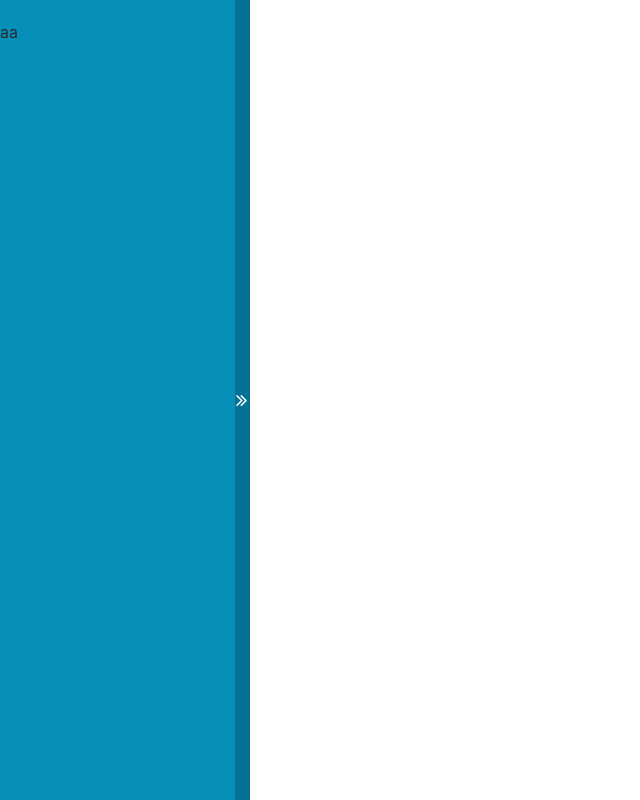
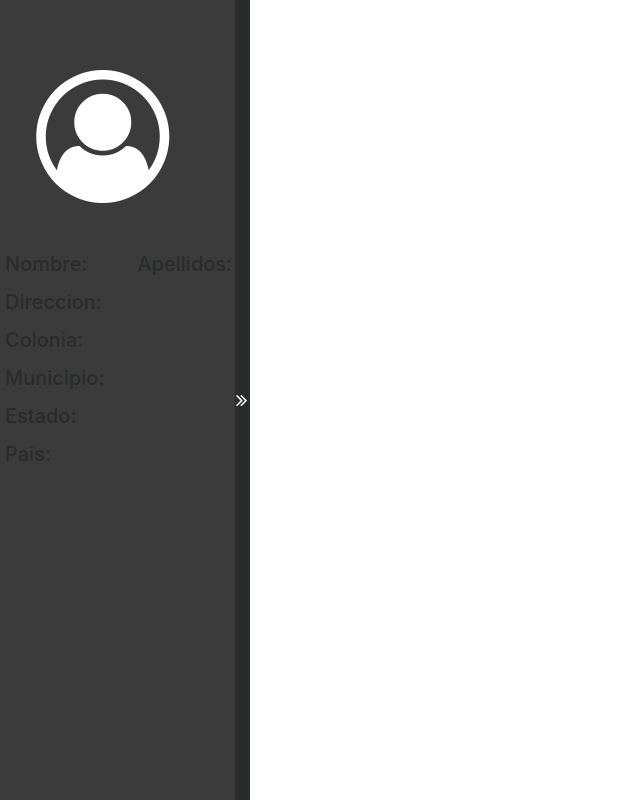
Before and after one commit to diegomjasso/MyWashCar, a Django app: page /dashboard/ in a window 1280 px wide. Shown: the whole page, without its empty margins (0-640 px from the left). Run offline with Django 3.2, Linux system fonts and the light colour scheme; the visitor is signed in with stand-in values (Sample User, id 1); parts of the project's set-up code (start-up, migrations or seed data) failed here and were passed over; some libraries are stand-ins or nearby versions.

Commit message:
dashboard info 3

```diff
--- a/static/assets/css/app.css
+++ b/static/assets/css/app.css
@@ -412,7 +412,7 @@
 .side-dashboard	{
 	position: absolute;
     z-index: 1;
-    background: #068fb9;
+ 	background: #3b3b3b!important;
     width: 250px;
     height: 100%;
 }
@@ -420,14 +420,15 @@
 .side-dashboard-opened	{
 	position: absolute;
     z-index: 1;
-    background: #068fb9;
+ 	background: #3b3b3b!important;
     width: 250px;
     height: 100%;
 }
 
 .side-dashboard-closed	{
+	position: absolute;
     z-index: 1;
-    background: #068fb9;
+ 	background: #3b3b3b!important;
     width: 15px;
     height: 100%;
 }
@@ -445,20 +446,20 @@
 .side-dashboard-lash {
 	float: right;
     z-index: 1;
-    background: #037294;
+    background: #292b2c;
     width: 15px;
     height: 100%;
     top: 0px;
 }
 
-.side-dashboard-lash-close:hover	{
+.side-dashboard-lash:hover	{
 	cursor: pointer;
-	background: #055a74;
+	background: #181818;
 }
 
-.side-dashboard-lash-close:active	{
+.side-dashboard-lash:active	{
 	cursor: pointer;
-	background: #064c62;
+	background: #000000;
 }
 
 #direction-icnon-sidelash	{
@@ -468,6 +469,13 @@
 	margin-top: -10px;
 	position: absolute;
 	margin-left: 1px;
+}
+
+#avatar-perfil	{
+	font-size: 133px;
+	color: white;
+	/*background: white;*/
+	border-radius: 130px;
 }
 
 @media only screen and (min-height: 700px)	{
--- a/views/dashboard/index.html
+++ b/views/dashboard/index.html
@@ -9,13 +9,53 @@
 				<a href="{% url 'edit_user_password' %}">Cambiar Contraseña</a>
 				<a href="{% url 'logout' %}">Salir</a>
 				-->
-				<div class="row max-width">
-					<div class="col-xs-12 col-sm-12 col-md-7 col-lg-7">
-						<img src="" class="" />aa
-					</div>
-					<div class="col-xs-12 col-sm-12 col-md-5 col-lg-5">
+				<div class="row max-width padding-top-50 padding-bottom-50">
+					<div class="col-xs-12 col-sm-12 col-md-12 col-lg-12 padding-left-20 text-align-center">
+						<i class="fa fa-user-circle-o avatar-perfil" aria-hidden="true" id="avatar-perfil"></i>
+						<img src="" class="img-circle" id="avatar-perfil" />
 					</div>
 				</div>
+				<div class="row">
+					<div class="col-xs-12 col-sm-12 col-md-6 col-lg-6 padding-left-20">
+						<h5>Nombre:</h5>
+						<p></p>
+					</div>
+					<div class="col-xs-12 col-sm-12 col-md-6 col-lg-6 padding-left-20">
+						<h5>Apellidos:</h5>
+						<p></p>
+					</div>
+				</div>
+				<div class="row">
+					<div class="col-xs-12 col-sm-12 col-md-12 col-lg-12 padding-left-20">
+						<h5>Direccion:</h5>
+						<p></p>
+					</div>
+				</div>
+				<div class="row">
+					<div class="col-xs-12 col-sm-12 col-md-12 col-lg-12 padding-left-20">
+						<h5>Colonia:</h5>
+						<p></p>
+					</div>
+				</div>
+				<div class="row">
+					<div class="col-xs-12 col-sm-12 col-md-12 col-lg-12 padding-left-20">
+						<h5>Municipio:</h5>
+						<p></p>
+					</div>
+				</div>
+				<div class="row">
+					<div class="col-xs-12 col-sm-12 col-md-12 col-lg-12 padding-left-20">
+						<h5>Estado:</h5>
+						<p></p>
+					</div>
+				</div>
+				<div class="row">
+					<div class="col-xs-12 col-sm-12 col-md-12 col-lg-12 padding-left-20">
+						<h5>Pais:</h5>
+						<p></p>
+					</div>
+				</div>
+
 			</div>
 			<div class="side-dashboard-lash" id="side-dashboard-lash" onclick="dashboard.ui.manageSide();">
 				<i class="fa fa-angle-double-right" id="direction-icnon-sidelash" aria-hidden="true"></i>
```
